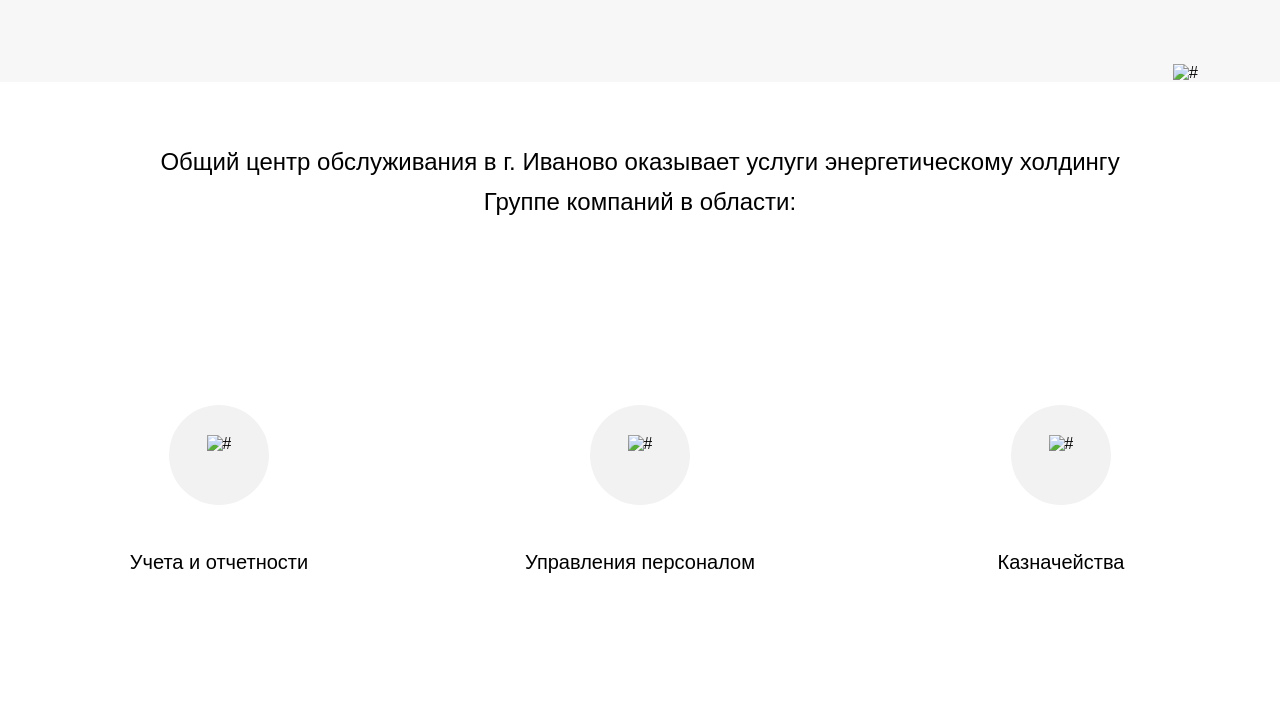
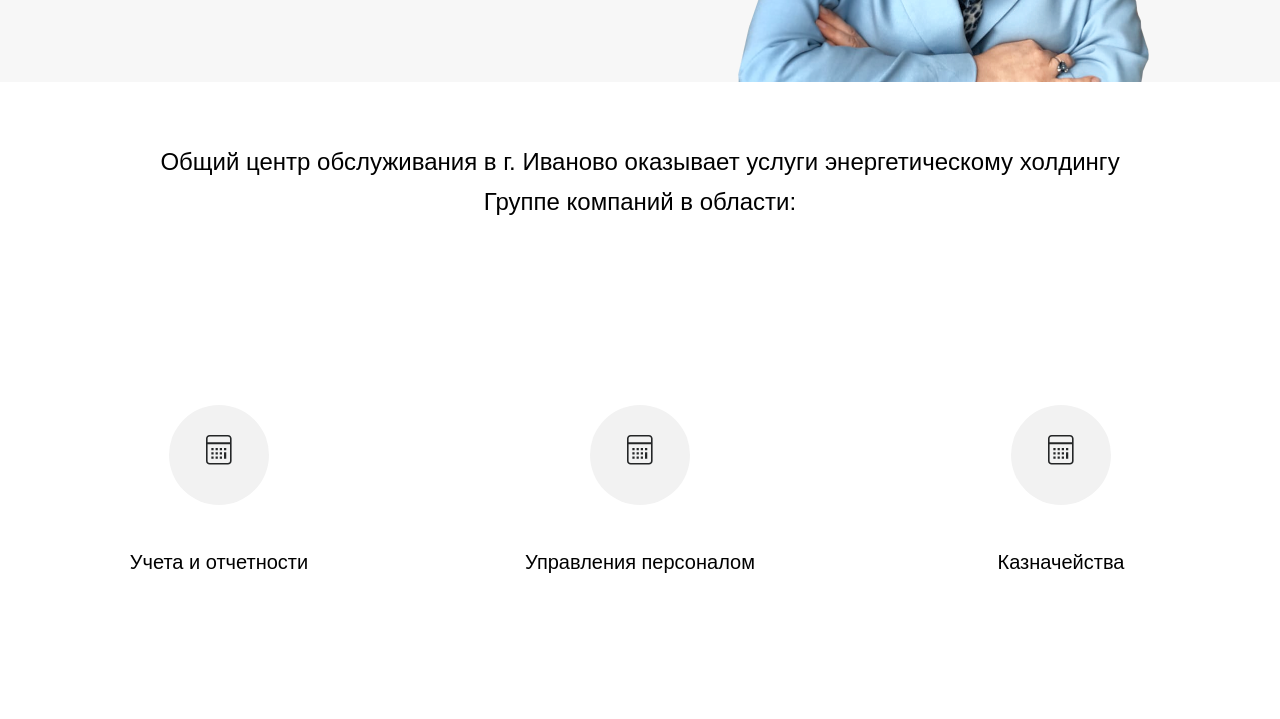
Before and after one commit to dmitrysent/CADesign, a website: page app/index.html in a window 1280 px wide. Shown: the part 1848-2567 px from the top of the page. Drawn offline with nearby package versions, Linux system fonts and the light colour scheme; the site is published under a folder, as on GitHub Pages, so addresses that start at the root find nothing.

Commit message:
Update index.html

```diff
--- a/app/index.html
+++ b/app/index.html
@@ -93,19 +93,19 @@
                 <p class="carousel__item-title">Евдокимова Майя</p>
                 <p class="carousel__item-subtitle">Генеральный директор</p>
                 <p class="carousel__item-descr">Цель нашей работы обеспечить высочайший сервис нашим клиентам. Дать возможность бизнесу сосредоточиться на своих ключевых задачах, передав функции управления персоналом, казначейства, финансового учёта и отчётности нам.</p>
-                <img class="carousel__item-img" src="/images/people.png" alt="#">
+                <img class="carousel__item-img" src="images/people.png" alt="#">
             </div>
             <div class="carousel__item">
                 <p class="carousel__item-title">Евдокимова Майя</p>
                 <p class="carousel__item-subtitle">Генеральный директор</p>
                 <p class="carousel__item-descr">Цель нашей работы обеспечить высочайший сервис нашим клиентам. Дать возможность бизнесу сосредоточиться на своих ключевых задачах, передав функции управления персоналом, казначейства, финансового учёта и отчётности нам.</p>
-                <img class="carousel__item-img" src="/images/people.png" alt="#">
+                <img class="carousel__item-img" src="images/people.png" alt="#">
             </div>
             <div class="carousel__item">
                 <p class="carousel__item-title">Евдокимова Майя</p>
                 <p class="carousel__item-subtitle">Генеральный директор</p>
                 <p class="carousel__item-descr">Цель нашей работы обеспечить высочайший сервис нашим клиентам. Дать возможность бизнесу сосредоточиться на своих ключевых задачах, передав функции управления персоналом, казначейства, финансового учёта и отчётности нам.</p>
-                <img class="carousel__item-img" src="/images/people.png" alt="#">
+                <img class="carousel__item-img" src="images/people.png" alt="#">
             </div>
         </div>
     </section>
@@ -115,21 +115,21 @@
             <div class="service__inner">
                 <div class="service__item">
                     <div class="service__item-icon">
-                        <img src="/images/icons/calc2.svg" alt="#">
+                        <img src="images/icons/calc2.svg" alt="#">
                     </div>
                     <p class="service__item-title">Учета и отчетности</p>
                     <a class="service__item-btn" href="#">Подробнее</a>
                 </div>
                 <div class="service__item">
                     <div class="service__item-icon">
-                        <img src="/images/icons/calc2.svg" alt="#">
+                        <img src="images/icons/calc2.svg" alt="#">
                     </div>
                     <p class="service__item-title">Управления персоналом</p>
                     <a class="service__item-btn" href="#">Подробнее</a>
                 </div>
                 <div class="service__item">
                     <div class="service__item-icon">
-                        <img src="/images/icons/calc2.svg" alt="#">
+                        <img src="images/icons/calc2.svg" alt="#">
                     </div>
                     <p class="service__item-title">Казначейства</p>
                     <a class="service__item-btn" href="#">Подробнее</a>
@@ -254,7 +254,7 @@
                 <p class="carousel__item-descr-history">«Компания сегодня — это одна из немногих компаний, где действительно делают крутые вещи. »</p>
                 <p data-modal="history" class="carousel__item-link">Читать историю</p>
                 <div class="carousel__item-img_history">
-                    <img src="/images/people2.png" alt="#">
+                    <img src="images/people2.png" alt="#">
                 </div>
             </div>
             <div class="carousel__item carousel__item-history">
@@ -263,7 +263,7 @@
                 <p class="carousel__item-descr-history">«Компания сегодня — это одна из немногих компаний, где действительно делают крутые вещи. »</p>
                 <p data-modal="history" class="carousel__item-link" id="">Читать историю</p>
                 <div class="carousel__item-img_history">
-                    <img src="/images/people2.png" alt="#">
+                    <img src="images/people2.png" alt="#">
                 </div>
             </div>
             <div class="carousel__item carousel__item-history">
@@ -272,7 +272,7 @@
                 <p class="carousel__item-descr-history">«Компания сегодня — это одна из немногих компаний, где действительно делают крутые вещи. »</p>
                 <p data-modal="history" class="carousel__item-link">Читать историю</p>
                 <div class="carousel__item-img_history">
-                    <img src="/images/people2.png" alt="#">
+                    <img src="images/people2.png" alt="#">
                 </div>
             </div>
         </div>
@@ -316,7 +316,7 @@
                 <p class="modal__top-title">Татьяна Демьянова</p>
                 <p class="modal__top-subtitle">Специалист, отдел МСФО, 32 года</p>
                 <p class="modal__top-descr">«Компания сегодня — это одна из немногих компаний, где действительно делают крутые вещи. »</p>
-                <img class="modal__top-img" src="/images/people2.png" alt="#">
+                <img class="modal__top-img" src="images/people2.png" alt="#">
             </div>
             <div class="modal__content">
                 <h3 class="modal__content-title">Чем я занимаюсь в компании</h3>
```
